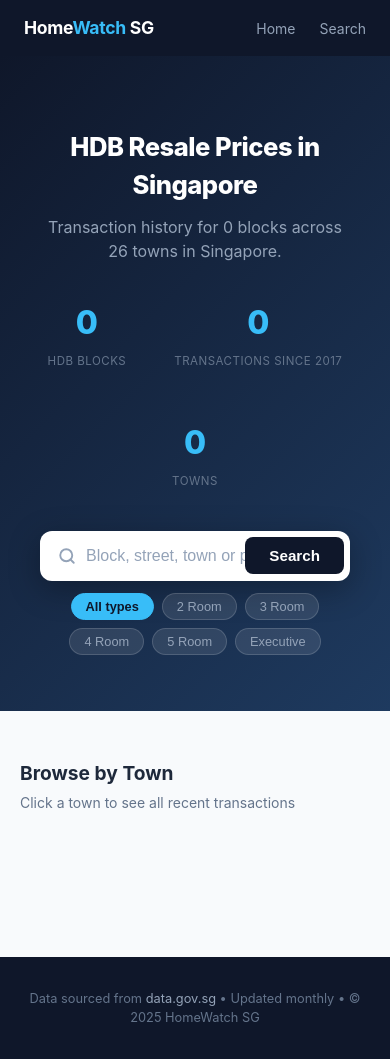
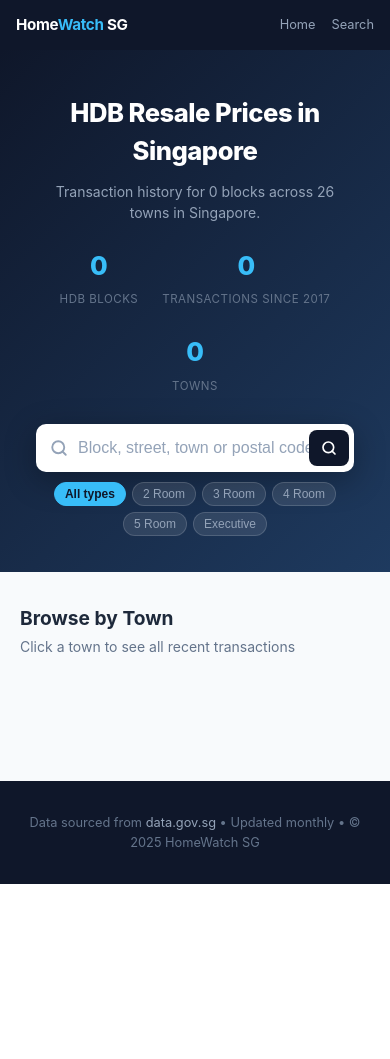
Before and after one commit to balacom/homewatch, a Flask app: page / in a window 390 px wide. After the commit the page ends 884 px from the top, so only its background shows below. Run offline with Flask 3, Linux system fonts and the light colour scheme; data that the repository does not hold is empty.

Commit message:
Mobile responsive: all pages

```diff
--- a/templates/base.html
+++ b/templates/base.html
@@ -38,6 +38,17 @@
         footer { background: #0f172a; color: #64748b; text-align: center; padding: 32px 20px; font-size: 0.8rem; margin-top: 60px; }
         footer a { color: #94a3b8; }
         footer a:hover { color: white; }
+
+        /* Mobile nav */
+        @media (max-width: 480px) {
+            nav { padding: 0 16px; height: 50px; }
+            .nav-brand { font-size: 0.95rem; }
+            .nav-links { gap: 16px; font-size: 0.8rem; }
+        }
+        @media (max-width: 360px) {
+            .nav-links { gap: 12px; }
+            .nav-links a:not(:last-child) { display: none; }
+        }
     </style>
     {% block head %}{% endblock %}
     <script src="https://cdn.jsdelivr.net/npm/chart.js@4/dist/chart.umd.min.js"></script>
--- a/templates/index.html
+++ b/templates/index.html
@@ -25,8 +25,9 @@
     .search-field input::placeholder { color: #94a3b8; }
     .search-clear { display: none; align-items: center; justify-content: center; width: 28px; height: 28px; border-radius: 50%; background: #e2e8f0; border: none; cursor: pointer; color: #64748b; font-size: 14px; margin-right: 6px; flex-shrink: 0; line-height: 1; transition: background 0.15s, color 0.15s; }
     .search-clear:hover { background: #cbd5e1; color: #1e293b; }
-    .search-field button.search-btn { flex-shrink: 0; background: #0f172a; color: white; border: none; border-radius: 8px; padding: 10px 24px; font-size: 0.95rem; font-weight: 600; cursor: pointer; transition: background 0.15s; }
-    .search-field button.search-btn:hover { background: #1e3a5f; }
+    .search-btn { display: flex; align-items: center; gap: 6px; flex-shrink: 0; background: #0f172a; color: white; border: none; border-radius: 8px; padding: 10px 24px; font-size: 0.95rem; font-weight: 600; cursor: pointer; transition: background 0.15s; white-space: nowrap; }
+    .search-btn:hover { background: #1e3a5f; }
+    .search-btn-icon { display: none; }
 
     /* Flat type pills */
     .type-pills { display: flex; align-items: center; gap: 8px; flex-wrap: wrap; margin-top: 12px; justify-content: center; }
@@ -80,6 +81,38 @@
     .town-name { font-weight: 700; font-size: 0.9rem; margin-bottom: 8px; }
     .town-meta span { display: block; font-size: 0.75rem; color: #64748b; }
     .town-price { font-size: 0.85rem; font-weight: 600; color: #0ea5e9; margin-top: 6px; }
+
+    /* ── Mobile responsive ───────────────────────────── */
+    @media (max-width: 600px) {
+        .hero { padding: 44px 16px 36px; }
+        .hero-sub { font-size: 0.875rem; margin-bottom: 24px; }
+        .stats { gap: 24px; margin-bottom: 28px; }
+        .stat-num { font-size: 1.6rem; }
+
+        /* Icon-only search button on small screens */
+        .search-field { padding: 5px 5px 5px 14px; border-radius: 10px; }
+        .search-btn { padding: 10px 12px; border-radius: 8px; }
+        .search-btn-text { display: none; }
+        .search-btn-icon { display: block; }
+
+        .type-pills { gap: 6px; margin-top: 10px; }
+        .pill { padding: 4px 10px; font-size: 0.75rem; }
+
+        .ac-dropdown { border-radius: 8px; }
+        .ac-group-header { padding: 6px 12px 3px; }
+        .ac-item { padding: 8px 12px 8px 10px; gap: 8px; }
+        .ac-icon-wrap { width: 26px; height: 26px; border-radius: 6px; }
+        .ac-tip { display: none; }
+
+        .towns-section { padding: 32px 0 40px; }
+        .town-grid { grid-template-columns: repeat(auto-fill, minmax(150px, 1fr)); gap: 8px; }
+        .town-card { padding: 12px 14px; }
+    }
+    @media (max-width: 380px) {
+        .stats { gap: 16px; }
+        .stat-num { font-size: 1.4rem; }
+        .town-grid { grid-template-columns: 1fr 1fr; }
+    }
 </style>
 {% endblock %}
 
@@ -115,7 +148,10 @@
                            placeholder="Block, street, town or postal code…"
                            autocomplete="off" spellcheck="false" />
                     <button type="button" class="search-clear" id="search-clear" aria-label="Clear search">&#x2715;</button>
-                    <button type="submit" class="search-btn">Search</button>
+                    <button type="submit" class="search-btn">
+                        <svg class="search-btn-icon" width="16" height="16" viewBox="0 0 24 24" fill="none" stroke="currentColor" stroke-width="2.5" stroke-linecap="round" stroke-linejoin="round"><circle cx="11" cy="11" r="8"/><line x1="21" y1="21" x2="16.65" y2="16.65"/></svg>
+                        <span class="search-btn-text">Search</span>
+                    </button>
                 </div>
                 <div class="type-pills">
                     <button type="button" class="pill active" data-val="">All types</button>
@@ -205,7 +241,6 @@
         activeIdx = -1;
         if (!data.length) { hide(); return; }
 
-        // Group results
         const groups = {};
         data.forEach(function(s, i) {
             const g = s._recent ? 'recent' : s.type;
```
Also changed, not shown: templates/block.html (+46 -2 lines), templates/results.html (+15 -1 lines).
